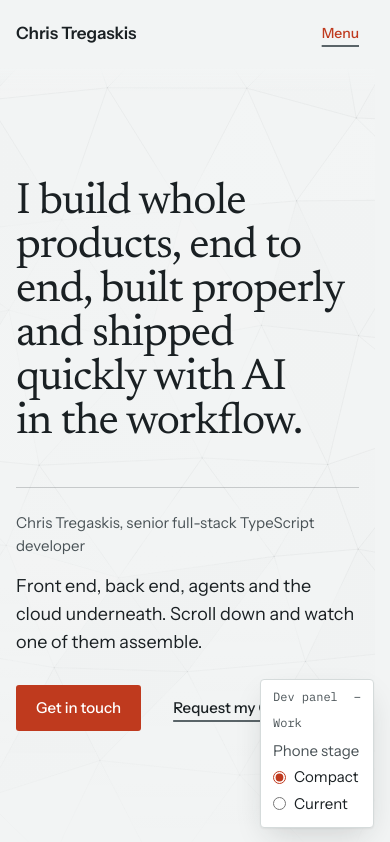
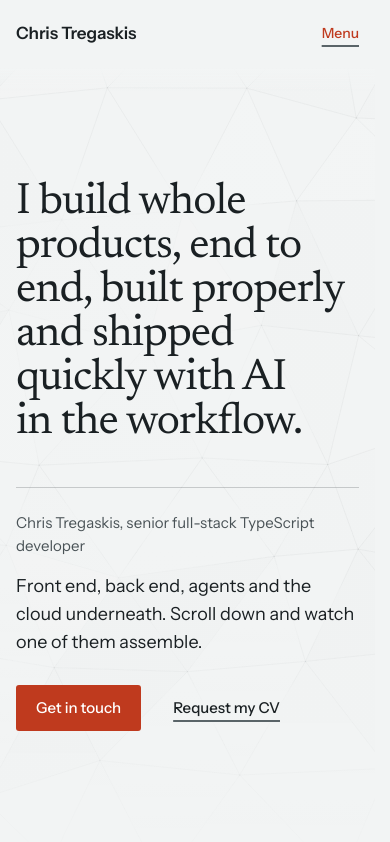
Before and after one commit to ChrisTregaskis/chris-site, a React (Vite) app: page / in a window 390 px wide. Shown: the top 842 px of the page. Built offline with nearby package versions, Linux system fonts and the light colour scheme.

Commit message:
Phone stage: compact goes live; its dev panel group retired

```diff
--- a/src/features/phone-stage/phoneStage.ts
+++ b/src/features/phone-stage/phoneStage.ts
@@ -15,10 +15,11 @@
 export type PhoneStage = "compact" | "current";
 
 /**
- * What the production build uses. The one line to change when the compact
- * stage is approved; `pnpm dev` starts from `compact` either way.
+ * What the page uses: `compact`, approved on a phone and shipped 25 Nov 2026.
+ * `current` stays as the layout's other branch (tests, and the physio
+ * chapter under reduced motion keeps its picker regardless).
  */
-export const PHONE_STAGE_LIVE: PhoneStage = "current";
+export const PHONE_STAGE_LIVE: PhoneStage = "compact";
 
 // A type, not an interface, so it fits the dev panel's DevValues.
 export type PhoneStageSettings = { phoneStage: PhoneStage };
--- a/src/features/phone-stage/phoneStageSettings.ts
+++ b/src/features/phone-stage/phoneStageSettings.ts
@@ -1,40 +1,15 @@
 import { PHONE_STAGE_LIVE, type PhoneStageSettings } from "./phoneStage";
 import { defineDevSettings, useDevSettings } from "@/features/dev-panel";
 import { useMediaQuery } from "@/hooks/useMediaQuery";
-import { BELOW_WIDE, BREAKPOINT } from "@/ui/tokens/breakpoints";
-
-/** Under `pnpm dev`, says when the switch can't show anything at this width. */
-function usePhoneStageNote(): string | null {
-  const stacked = useMediaQuery(BELOW_WIDE);
-  return stacked
-    ? null
-    : `Shows only when stacked: below ${BREAKPOINT.wide}px wide.`;
-}
+import { BELOW_WIDE } from "@/ui/tokens/breakpoints";
 
 /**
- * The phone stage: PHONE_STAGE_LIVE in production; under `pnpm dev`,
- * `compact` unless the dev panel's Work group or `?phoneStage=current`
- * says otherwise.
+ * The phone stage: PHONE_STAGE_LIVE, settled and no longer in the dev panel.
+ * Still a settings store, so tests can choose `current`.
  */
 export const phoneStageSettings = defineDevSettings<PhoneStageSettings>(
-  { phoneStage: import.meta.env.DEV ? "compact" : PHONE_STAGE_LIVE },
-  import.meta.env.DEV
-    ? {
-        title: "Work",
-        controls: [
-          {
-            kind: "choice",
-            key: "phoneStage",
-            label: "Phone stage",
-            options: [
-              { value: "compact", label: "Compact" },
-              { value: "current", label: "Current" },
-            ],
-          },
-        ],
-        useNote: usePhoneStageNote,
-      }
-    : null,
+  { phoneStage: PHONE_STAGE_LIVE },
+  null,
 );
 
 /**
```
Also changed, not shown: 2 other files (tests, documents, lock files or other folders).
